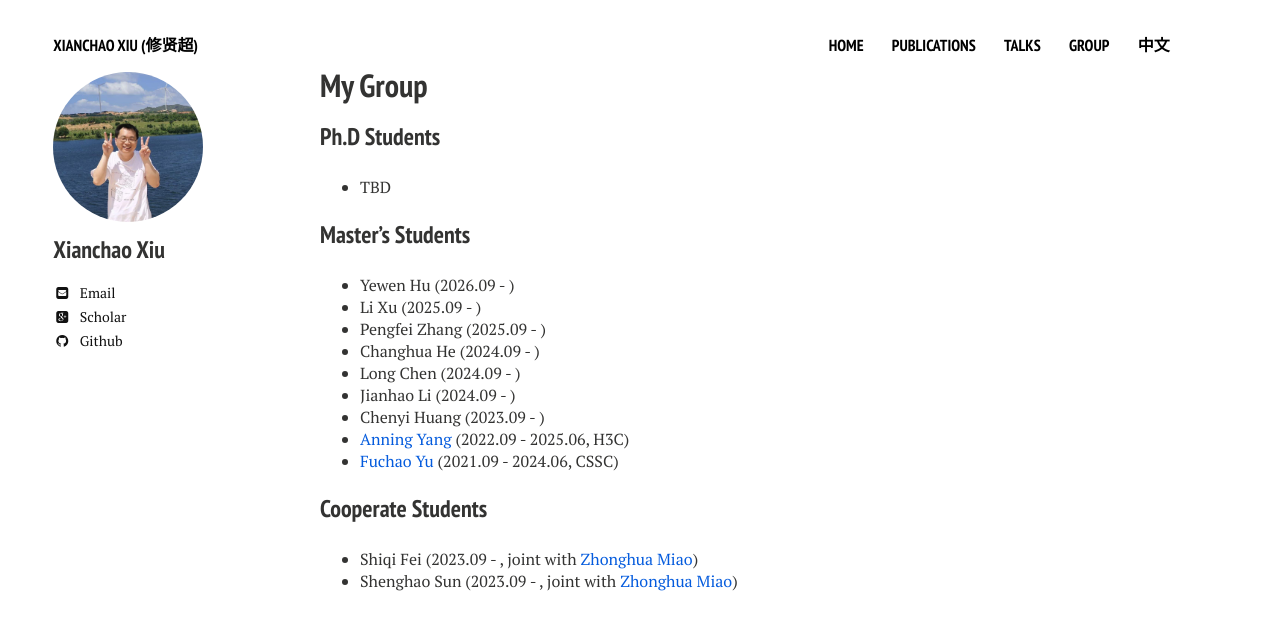
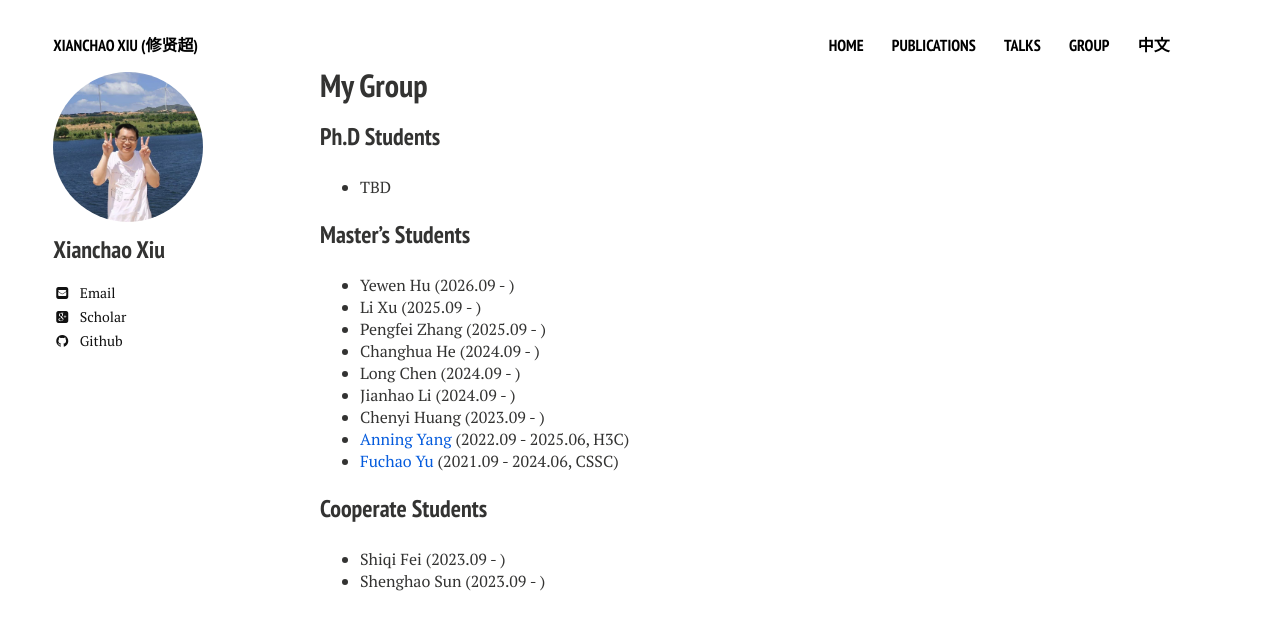
Before and after one commit to xianchaoxiu/xianchaoxiu.github.io, a Jekyll site: the page built from group/index.md, in a window 1280 px wide. Shown: the top 630 px of the page. Built offline with Jekyll 4.4.1, drawn with Linux system fonts in a browser that asks for light colours; nearby versions of some CDN libraries.

Commit message:
Update index.md

```diff
--- a/group/index.md
+++ b/group/index.md
@@ -27,5 +27,5 @@ share: false
 
 ### Cooperate Students
 
-* Shiqi Fei (2023.09 - , joint with <a href="https://auto.shu.edu.cn/info/1340/12652.htm" class="textlink" target="_blank">Zhonghua Miao</a>) <br>
-* Shenghao Sun (2023.09 - , joint with <a href="https://auto.shu.edu.cn/info/1340/12652.htm" class="textlink" target="_blank">Zhonghua Miao</a>) <br>
+* Shiqi Fei (2023.09 - ) <br>
+* Shenghao Sun (2023.09 - ) <br>
```
